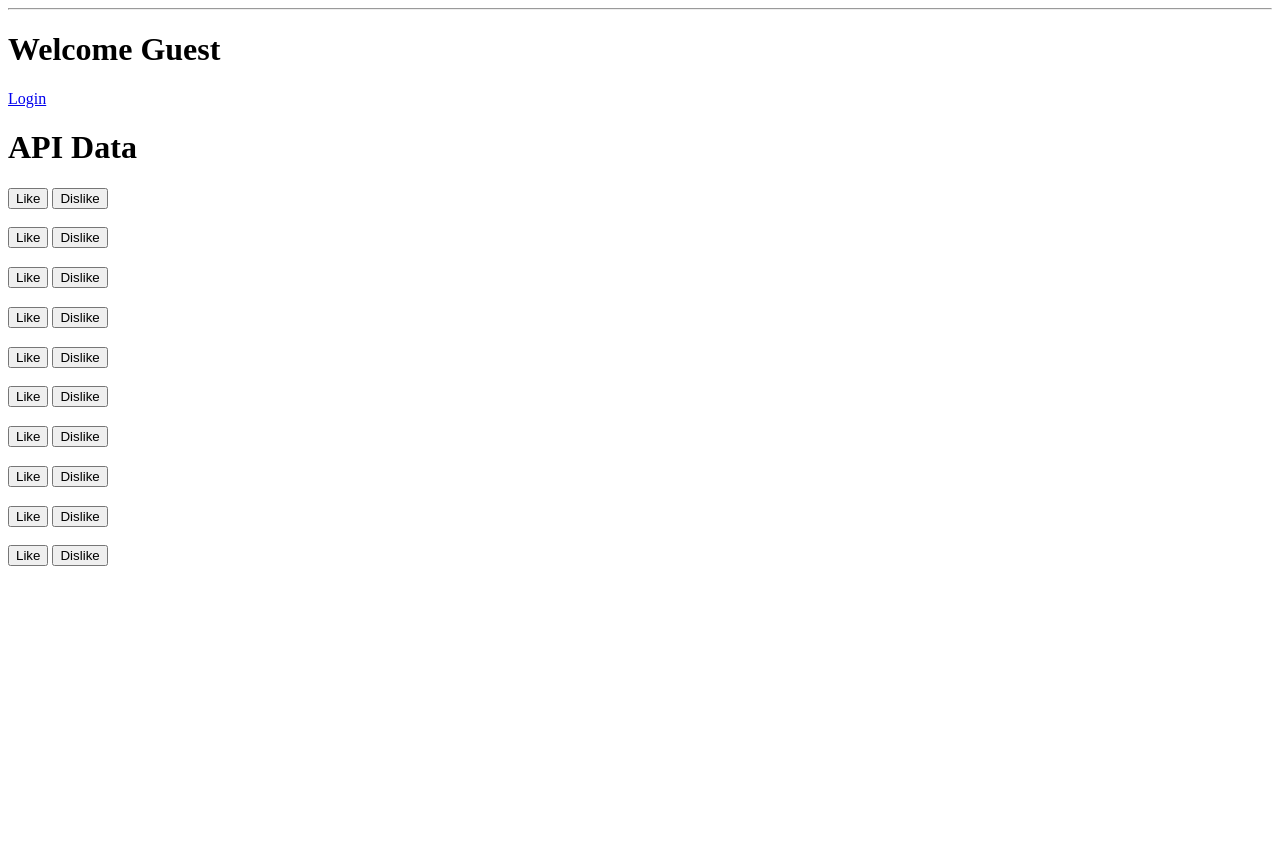
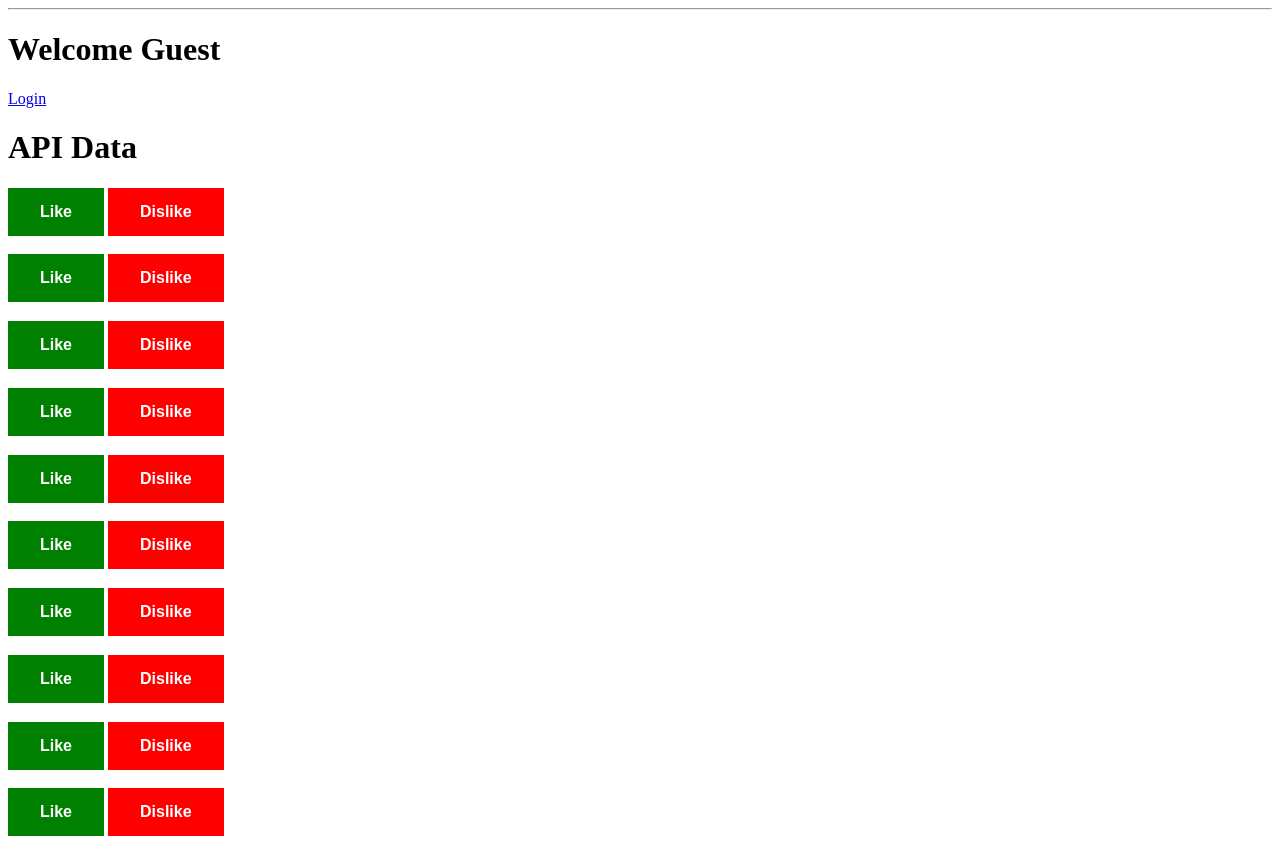
Before and after one commit to Brian-Pob/flask-webapp, a Flask app: page /home in a window 1280 px wide. Shown: the part 63-907 px from the top of the page. Before the commit the page ends 629 px from the top, so only its background shows below. Run offline with Flask 3, Linux system fonts and the light colour scheme; data that the repository does not hold is empty.

Commit message:
Added styling

```diff
--- /dev/null
+++ b/app/static/css/base.css
@@ -0,0 +1,21 @@
+h3 {
+}
+
+button {
+  border: none;
+  color: white;
+  padding: 15px 32px;
+  text-align: center;
+  text-decoration: none;
+  display: inline-block;
+  font-size: 16px;
+  font-weight: bold;
+}
+
+.Like {
+	background-color: green;
+}
+
+.Dislike {
+	background-color: red;
+}
--- a/app/templates/base.html
+++ b/app/templates/base.html
@@ -3,6 +3,7 @@
 <head>
     <meta charset="UTF-8">
     <title>{% block title %} {% endblock %} - FlaskApp</title>
+    <link rel="stylesheet" href="{{ url_for('static', filename='css/base.css')}}">
     <style>
         nav a {
             color: #d64161;
--- a/app/templates/home.html
+++ b/app/templates/home.html
@@ -15,8 +15,8 @@
 	<div>
 	<a href="{{post['url']}}"><h3>{{post["title"]}}</h3></a>
 	<p>{{post["by"]}}</p>
-	<button>Like</button>
-	<button>Dislike</button>
+	<button class="Like">Like</button>
+	<button class="Dislike">Dislike</button>
 	</div>
 {% endfor %}
   </body>
```
